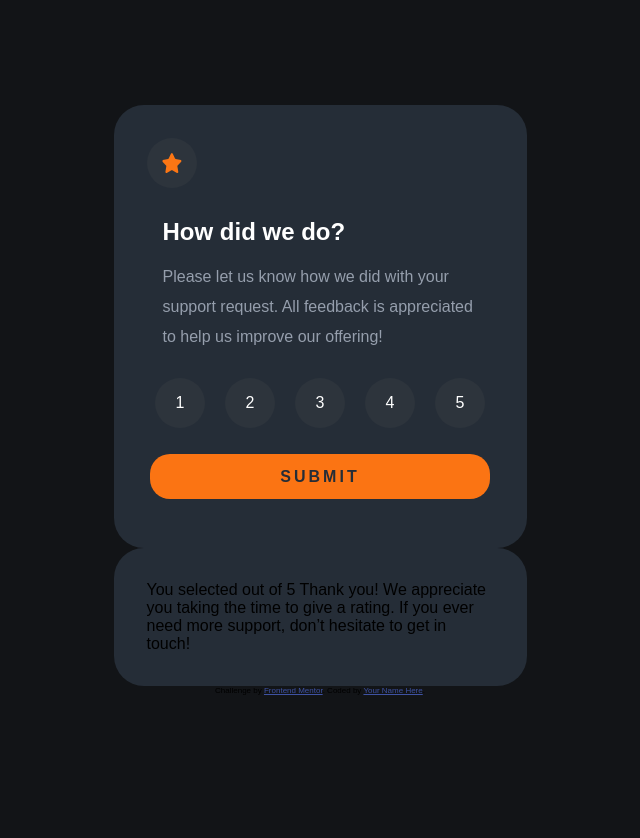
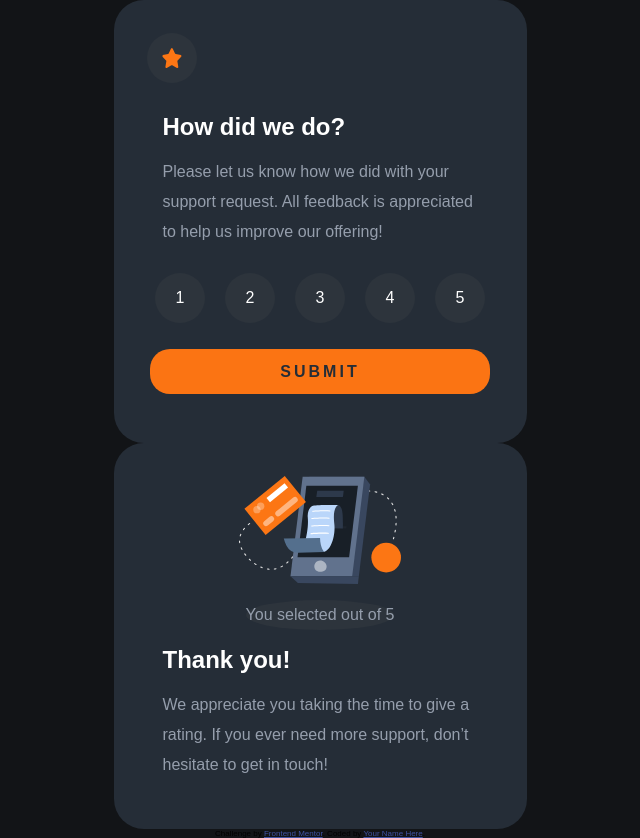
Before and after one commit to marta-00/InteractiveRating, a plain HTML site: page index.html in a window 1280 px wide. Shown: the whole page, without its empty margins (320-960 px from the left). Before the commit the page ends 800 px from the top, so only its background shows below. Drawn offline with Linux system fonts and the light colour scheme; a web font is replaced by a local one.

Commit message:
modified:   index.html 	modified:   style.css

```diff
--- a/index.html
+++ b/index.html
@@ -38,13 +38,13 @@
 
    <!-- Thank you state start -->
     <div class="card" id="thankyou">
+     <img src="./images/illustration-thank-you.svg" alt="check icon">
+     <p class="result">You selected <!-- Add rating here --> out of 5</p>
+     <h1>Thank you!</h1>
 
-     You selected <!-- Add rating here --> out of 5
+     <p>We appreciate you taking the time to give a rating. If you ever need more support,
+      don’t hesitate to get in touch!</p>
 
-     Thank you!
-
-      We appreciate you taking the time to give a rating. If you ever need more support,
-      don’t hesitate to get in touch!
     </div>
    <!-- Thank you state end -->
 
--- a/style.css
+++ b/style.css
@@ -163,4 +163,17 @@
         align-items: center;
     }
 
+    #thankyou {
+        display: flex;
+        flex-direction: column;
+        justify-content: center;
+        align-items: center;
+    }
+
+    .result{
+        background-color: var(--DarkBlue2);
+        color:hsl(25, 97%, 53%);
+        border-radius: 50%;
+        width: fit-content;
+    }
 }
```
